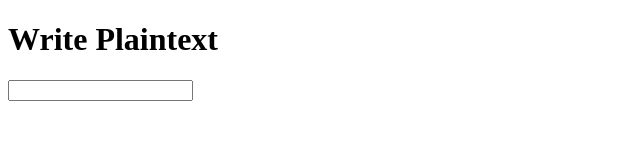
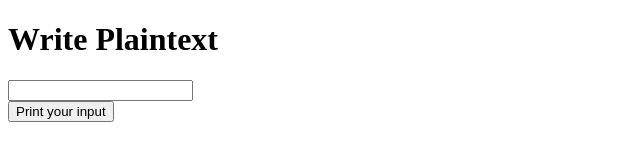
Before and after one commit to OYMMYO/OYMMYO.github.io, a plain HTML site: page index.html in a window 1280 px wide. Shown: the whole page, without its empty margins (0-640 px from the left). Drawn offline with Linux system fonts and the light colour scheme.

Commit message:
Update index.html

```diff
--- a/index.html
+++ b/index.html
@@ -10,6 +10,10 @@
   <body>
     <H1> Write Plaintext</H1>
    <input type="text", id="plain", />
+
+    <form>
+      <input type = "button" value = "Print your input"/ onclick ='alert("1")'>
+    </form>
   </body>
 
 </html>
```
